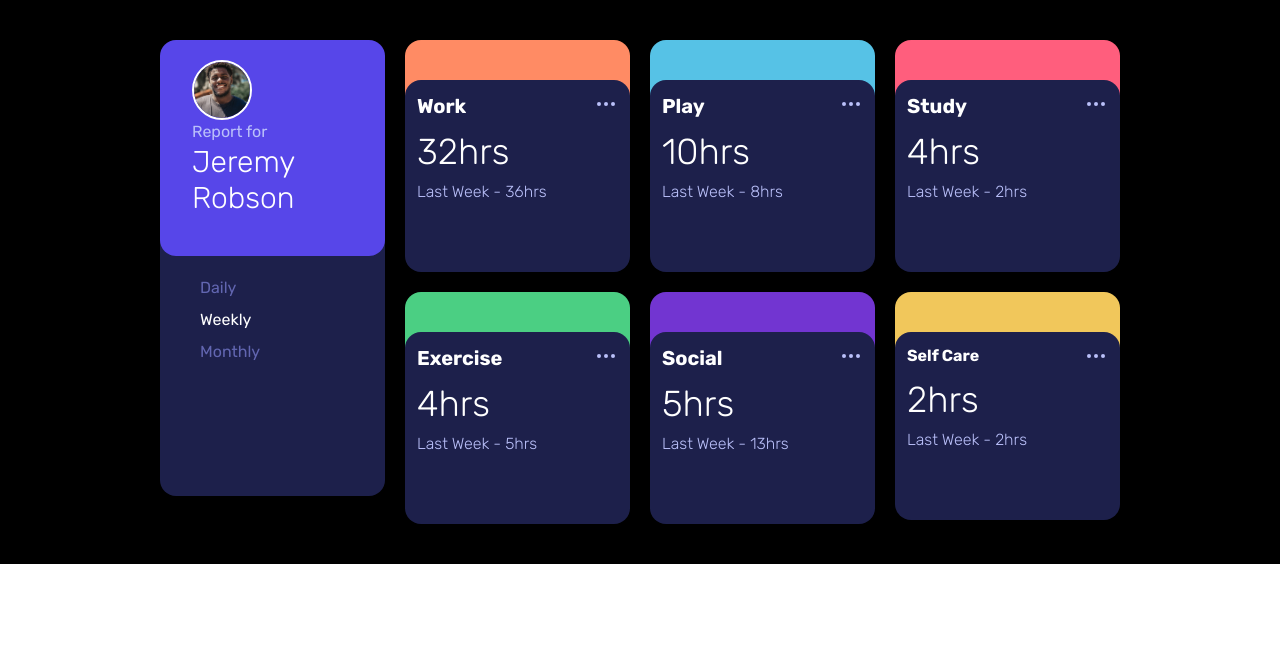
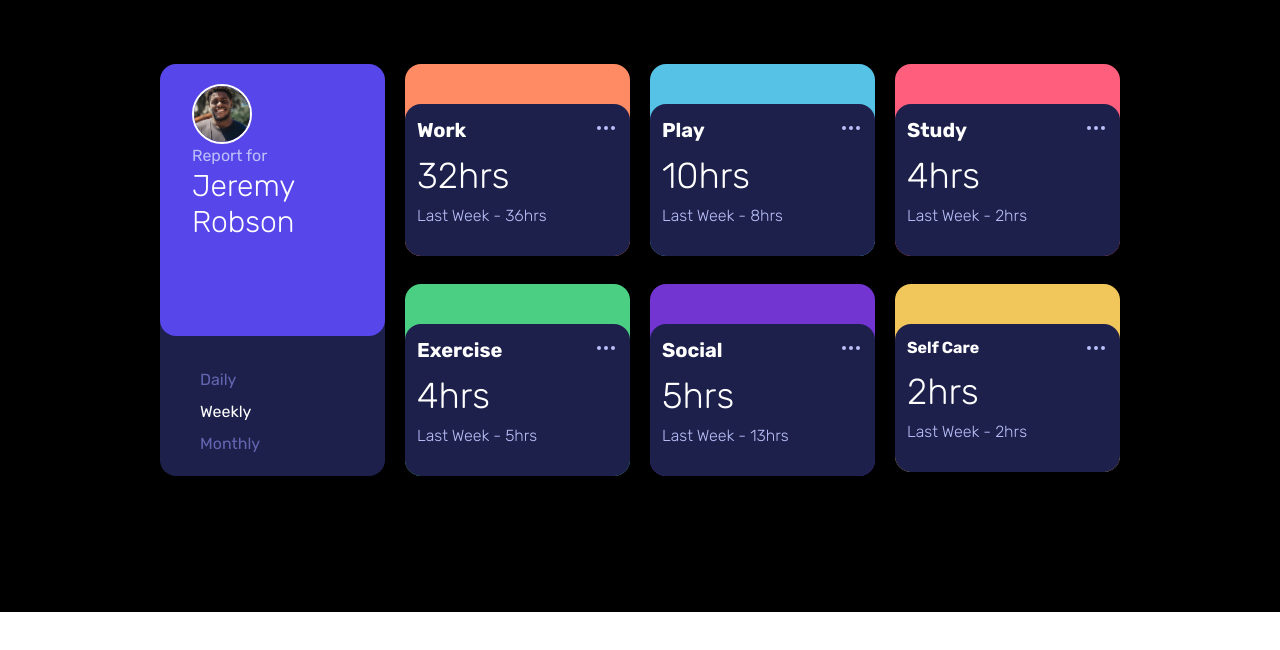
Before and after one commit to TechCrent/Time-Tracking-Dashboard-Tracker-, a website built with Vite: page tracker/index.html in a window 1280 px wide. Built offline with nearby package versions, Linux system fonts and the light colour scheme.

Commit message:
Complete desktop view development

```diff
--- a/tracker/index.html
+++ b/tracker/index.html
@@ -9,12 +9,12 @@
   </head>
   <body>
     <div
-      class="flex-col gap-5 bg-black p-10 py-30 text-white md:grid md:grid-cols-4 md:grid-rows-2 md:gap-5 md:p-40 md:py-10"
+      class="flex-col gap-5 bg-black p-10 py-30 text-white md:grid md:grid-cols-4 md:grid-rows-2 md:gap-5 md:p-40 md:py-16"
     >
       <!-- SECTION 1 -->
-      <section class="row-span-2 mb-10 md:mb-0 md:h-[260px]">
+      <section class="row-span-2 mb-10 md:mb-0 md:h-[230px]">
         <div
-          class="bg-card1 relative z-10 -mb-5 flex items-center rounded-2xl p-5 px-8 pb-10 md:flex-col md:items-start"
+          class="bg-card1 relative z-10 -mb-5 flex items-center rounded-2xl p-5 px-8 pb-10 md:h-68 md:flex-col md:items-start"
         >
           <img
             class="relative h-20 w-20 rounded-full border-2 border-white object-cover md:h-15 md:w-15"
@@ -30,7 +30,7 @@
           </div>
         </div>
         <div
-          class="relateive bg-background z-0 flex h-full justify-between gap-10 rounded-b-2xl p-5 px-10 pt-10 md:flex-col md:justify-normal md:gap-0"
+          class="bg-background relative z-0 flex h-full justify-between gap-10 rounded-b-2xl p-5 px-10 pt-10 md:h-40 md:flex-col md:justify-end md:gap-0"
         >
           <p class="font-rubik text-text-2 pb-2 text-2xl md:text-base">Daily</p>
           <p class="font-rubik pb-2 text-2xl md:text-base">Weekly</p>
@@ -41,7 +41,7 @@
       <!-- SECTION 2 -->
       <section class="bg-card2 mb-10 rounded-2xl">
         <div class="rounded-2xl p-5"></div>
-        <div class="bg-background h-full rounded-2xl p-8 md:p-3">
+        <div class="bg-background h-full rounded-2xl p-8 md:h-fit md:p-3">
           <div class="flex justify-between">
             <p class="font-rubik-bold pb-3 text-xl">Work</p>
             <svg
@@ -77,7 +77,7 @@
       <!-- SECTION 3 -->
       <section class="bg-card3 mb-10 rounded-2xl">
         <div class="rounded-2xl p-5"></div>
-        <div class="bg-background h-full rounded-2xl p-8 md:p-3">
+        <div class="bg-background h-full rounded-2xl p-8 md:h-fit md:p-3">
           <div class="flex justify-between">
             <p class="font-rubik-bold pb-3 text-xl">Play</p>
             <svg
@@ -113,7 +113,7 @@
       <!-- SECTION 4 -->
       <section class="bg-card4 mb-10 rounded-2xl">
         <div class="rounded-2xl p-5"></div>
-        <div class="bg-background h-full rounded-2xl p-8 md:p-3">
+        <div class="bg-background h-full rounded-2xl p-8 md:h-fit md:p-3">
           <div class="flex justify-between">
             <p class="font-rubik-bold pb-3 text-xl">Study</p>
             <svg
@@ -147,9 +147,9 @@
       </section>
 
       <!-- SECTION 5 -->
-      <section class="bg-card5 mb-10 rounded-2xl">
+      <section class="bg-card5 mb-10 h-fit rounded-2xl md:-mt-8">
         <div class="rounded-2xl p-5"></div>
-        <div class="bg-background h-full rounded-2xl p-8 md:p-3">
+        <div class="bg-background h-full rounded-2xl p-8 md:h-fit md:p-3">
           <div class="flex justify-between">
             <p class="font-rubik-bold pb-3 text-xl">Exercise</p>
             <svg
@@ -183,9 +183,9 @@
       </section>
 
       <!-- SECTION 6 -->
-      <section class="bg-card6 mb-10 rounded-2xl">
+      <section class="bg-card6 mb-10 h-fit rounded-2xl md:-mt-8">
         <div class="rounded-2xl p-5"></div>
-        <div class="bg-background h-full rounded-2xl p-8 md:p-3">
+        <div class="bg-background h-full rounded-2xl p-8 md:h-fit md:p-3">
           <div class="flex justify-between">
             <p class="font-rubik-bold pb-3 text-xl">Social</p>
             <svg
@@ -219,9 +219,9 @@
       </section>
 
       <!-- SECTION 7 -->
-      <section class="bg-card7 rounded-2xl md:h-47">
+      <section class="bg-card7 h-fit rounded-2xl md:-mt-8 md:h-47">
         <div class="rounded-2xl p-5"></div>
-        <div class="bg-background h-full rounded-2xl p-8 md:p-3">
+        <div class="bg-background h-full rounded-2xl p-8 md:h-fit md:p-3">
           <div class="flex justify-between">
             <p class="font-rubik-bold pb-3">Self Care</p>
             <svg
```
